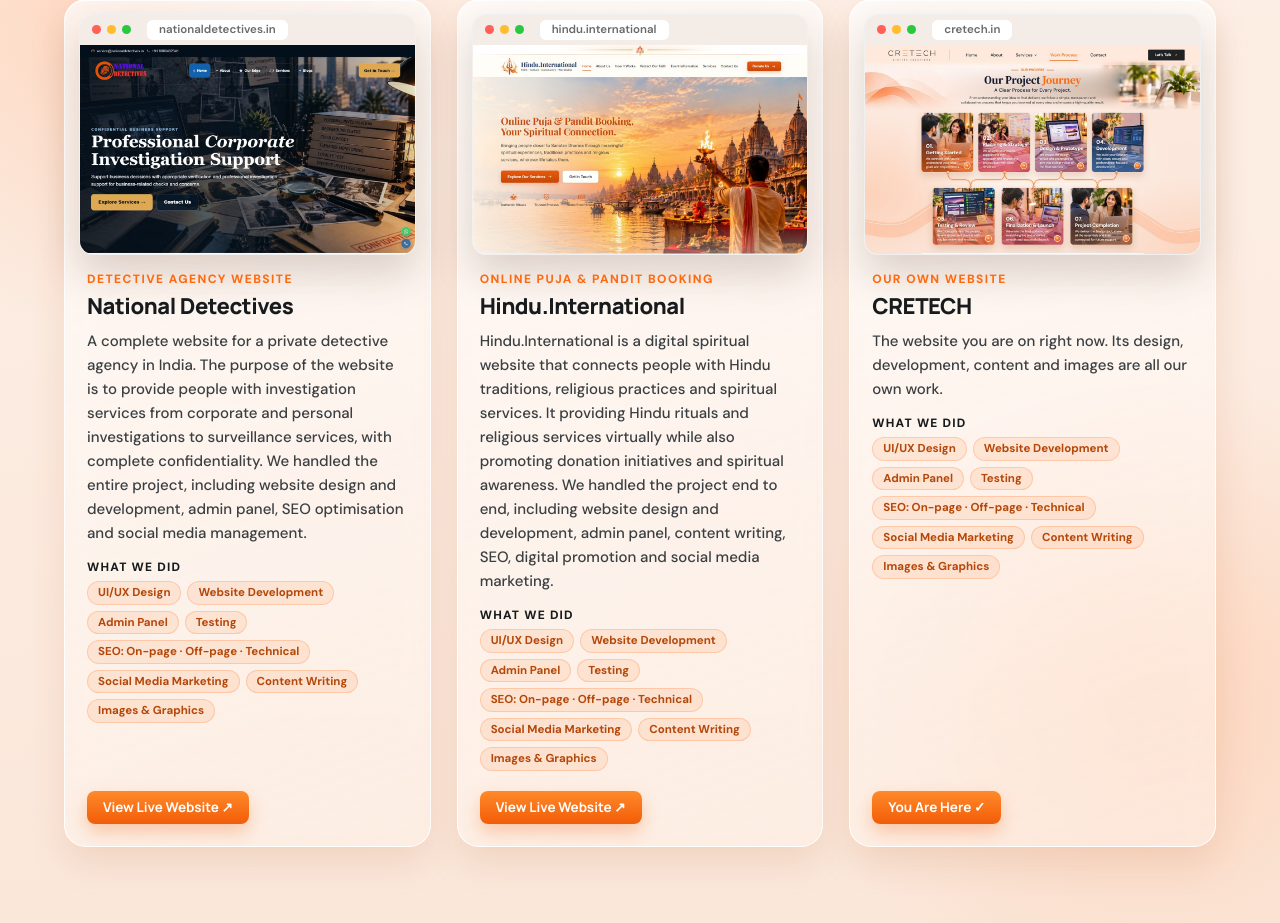
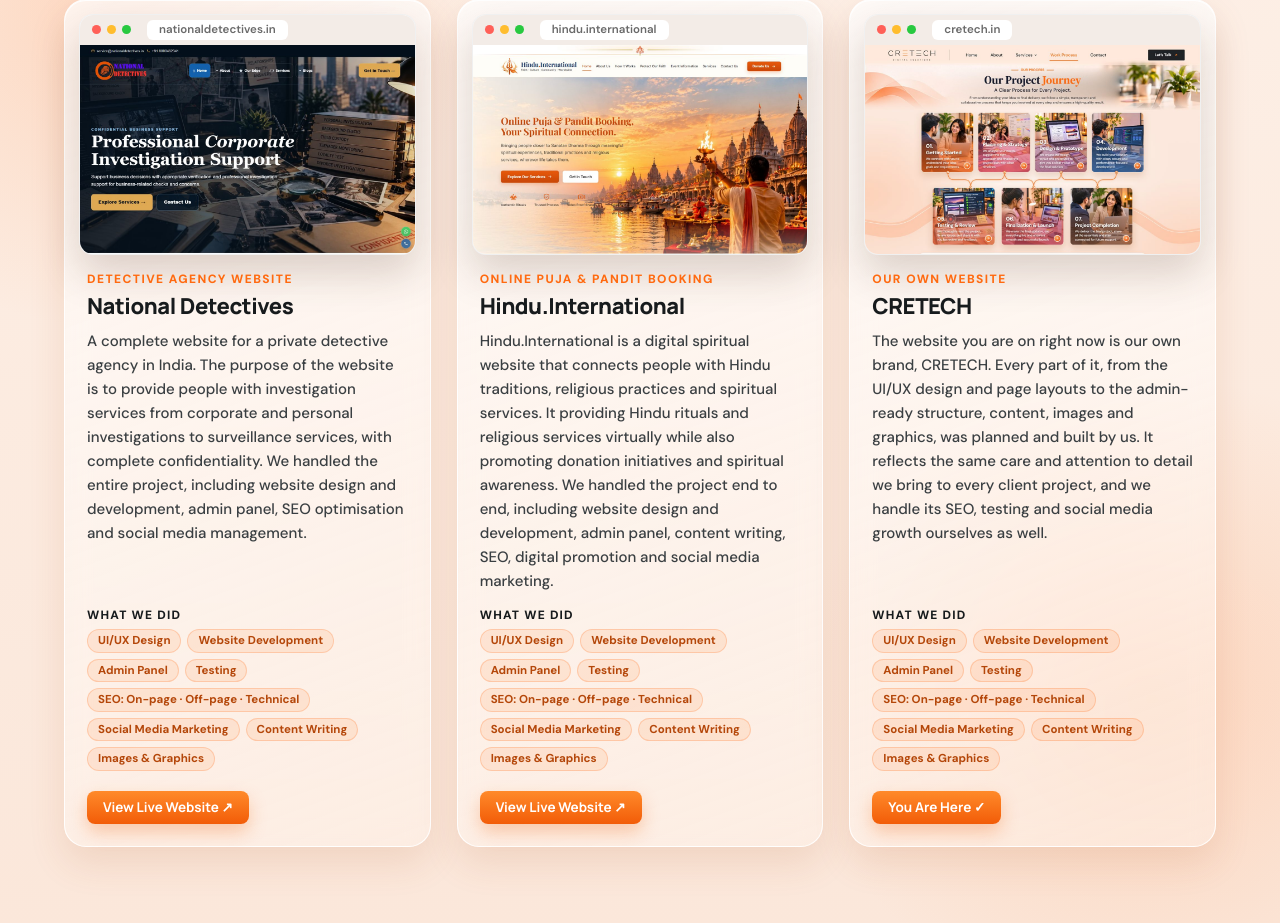
Before and after one commit to anumaity658-ai/CRETECH, a PHP site: page / in a window 1280 px wide. Shown: the part 1625-2548 px from the top of the page. Run offline with PHP 8.4, Linux system fonts and the light colour scheme.

Commit message:
Our Work: longer CRETECH description and aligned What we did, tags and buttons across the three cards
Co-Authored-By: Claude Opus 5.5 <noreply@anthropic.com>

```diff
--- a/content/site-config.js
+++ b/content/site-config.js
@@ -254,7 +254,7 @@ window.SITE_CONFIG = {
         {
           "kind": "Our Own Website",
           "title": "CRETECH",
-          "text": "The website you are on right now. Its design, development, content and images are all our own work.",
+          "text": "The website you are on right now is our own brand, CRETECH. Every part of it, from the UI/UX design and page layouts to the admin-ready structure, content, images and graphics, was planned and built by us. It reflects the same care and attention to detail we bring to every client project, and we handle its SEO, testing and social media growth ourselves as well.",
           "image": "assets/images/work/cretech.jpg",
           "url": "cretech.in",
           "link": { "label": "You Are Here ✓", "href": "" },
--- a/css/cms.css
+++ b/css/cms.css
@@ -1812,9 +1812,9 @@ a.wk-btn:hover { transform: translateY(-2px); }
 .wk-body { display: flex; flex-direction: column; flex: 1; padding: 18px 8px 0; }
 .wk-kind { font: 800 12px/1 var(--font-body); letter-spacing: .12em; text-transform: uppercase; color: #ff6a10; }
 .wk-card h3 { margin-top: 8px; font: 800 22px/1.2 var(--font-head); letter-spacing: -.02em; color: #171b1d; }
-.wk-desc { margin-top: 10px !important; font: 500 15px/1.6 var(--font-body); color: #3a3f42; }
+.wk-desc { flex: 1; margin-top: 10px !important; font: 500 15px/1.6 var(--font-body); color: #3a3f42; } /* pushes What we did, tags and button to the same line in every card */
 .wk-did { margin: 16px 0 8px !important; font: 800 12px/1 var(--font-body); letter-spacing: .1em; text-transform: uppercase; color: #171b1d; }
-.wk-tags { display: flex; flex-wrap: wrap; gap: 6px; margin-bottom: 20px !important; padding: 0; list-style: none; }
+.wk-tags { display: flex; flex-wrap: wrap; gap: 6px; min-height: 120px; align-content: flex-start; margin-bottom: 20px !important; padding: 0; list-style: none; }
 .wk-tags li { padding: 5px 10px; border-radius: 999px; font: 700 11.5px/1 var(--font-body); color: #b4470a; background: rgba(255, 122, 40, .12); border: 1px solid rgba(255, 122, 40, .25); }
-.wk-card .wk-btn { align-self: flex-start; margin-top: auto; }
+.wk-card .wk-btn { align-self: flex-start; }
 @media (max-width: 980px) { .wk-grid { grid-template-columns: 1fr; max-width: 560px; } }
```
